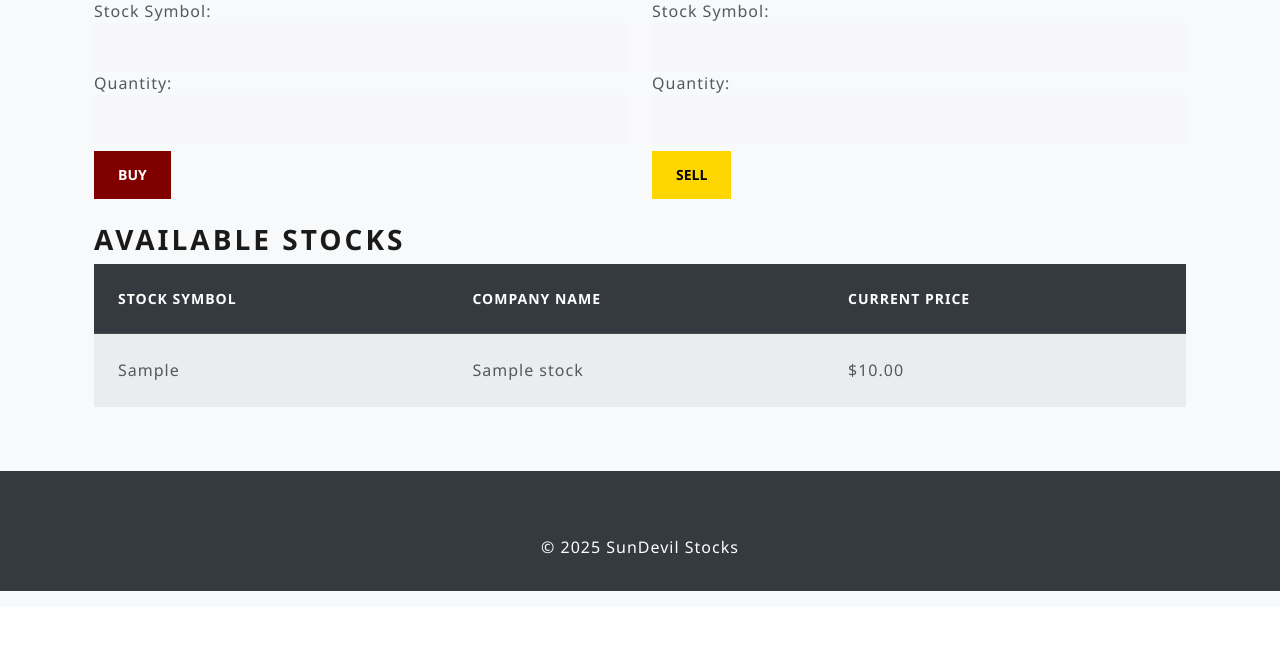
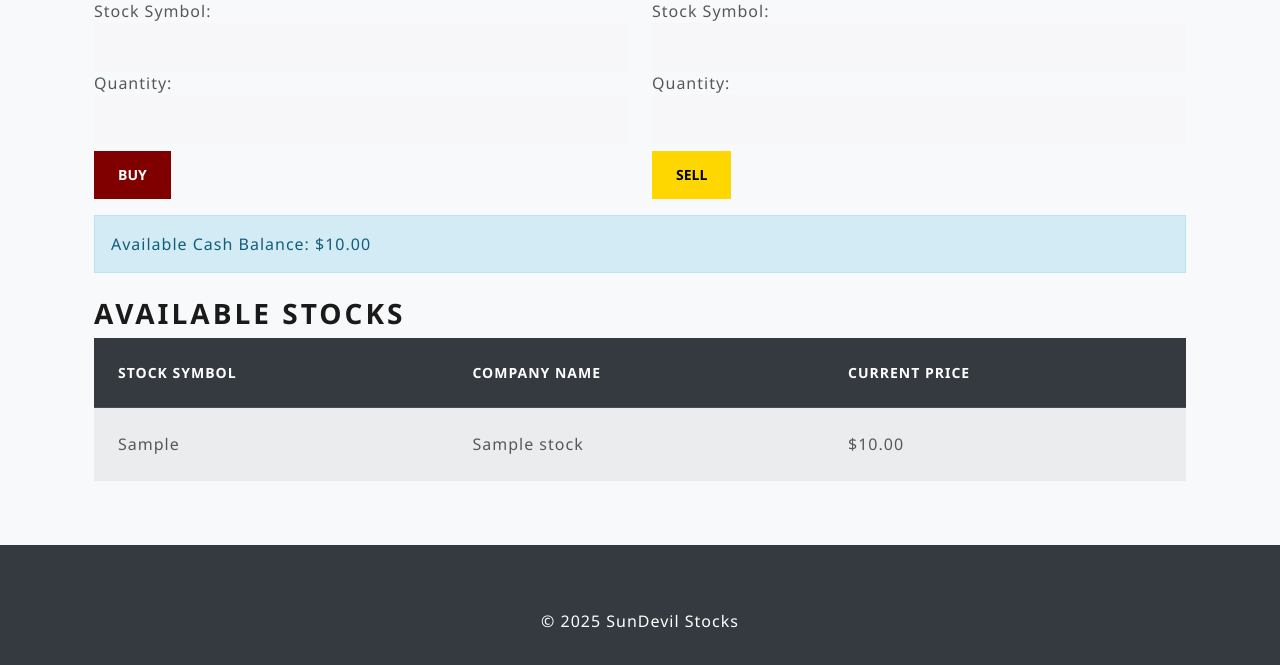
Before and after one commit to ekrosenberg/Final_Stocks, a Flask app: page /user_trades in a window 1280 px wide. Shown: the part 193-858 px from the top of the page. Before the commit the page ends 784 px from the top, so only its background shows below. Run offline with Flask 3, Linux system fonts and the light colour scheme; a user stored in the database is signed in; tables that the repository leaves empty hold one stand-in row (values such as "Sample post"); some libraries are stand-ins or nearby versions.

Commit message:
Added User Balance Display to User_Trade Page
I added a div alert into the HTML of the user_trades page to display the balance of the current logged in user, on the app.py I added a query filter to find the users balance then return it to the users_trade page.

```diff
--- a/app.py
+++ b/app.py
@@ -373,9 +373,12 @@ def user_trades():
             flash("Sell transaction canceled.", "info")
             return redirect(url_for("user_trades"))
 
-    # On GET, load available stocks and render the page.
+    # On GET, load available stocks and the users balance, then render the page.
     stocks = Stocks.query.all()
-    return render_template("user_trades.html", stocks=stocks)
+    user_balance = Balance.query.filter_by(user_id=current_user.id).first()
+    cash_balance = user_balance.balance if user_balance else Decimal("0.00")
+
+    return render_template("user_trades.html", stocks=stocks, balance=cash_balance)
 
 @app.route('/user_transactions')
 @login_required
--- a/templates/user_trades.html
+++ b/templates/user_trades.html
@@ -86,6 +86,11 @@
         </div>
     </div>
 
+    <!-- Balance Display for User-->
+    <div class="alert alert-info mt-3">
+        <strong>Available Cash Balance:</strong> ${{ balance }}
+    </div>
+
     <!-- Available Stocks -->
     <div class="row mt-4">
         <div class="col-md-12">
```
